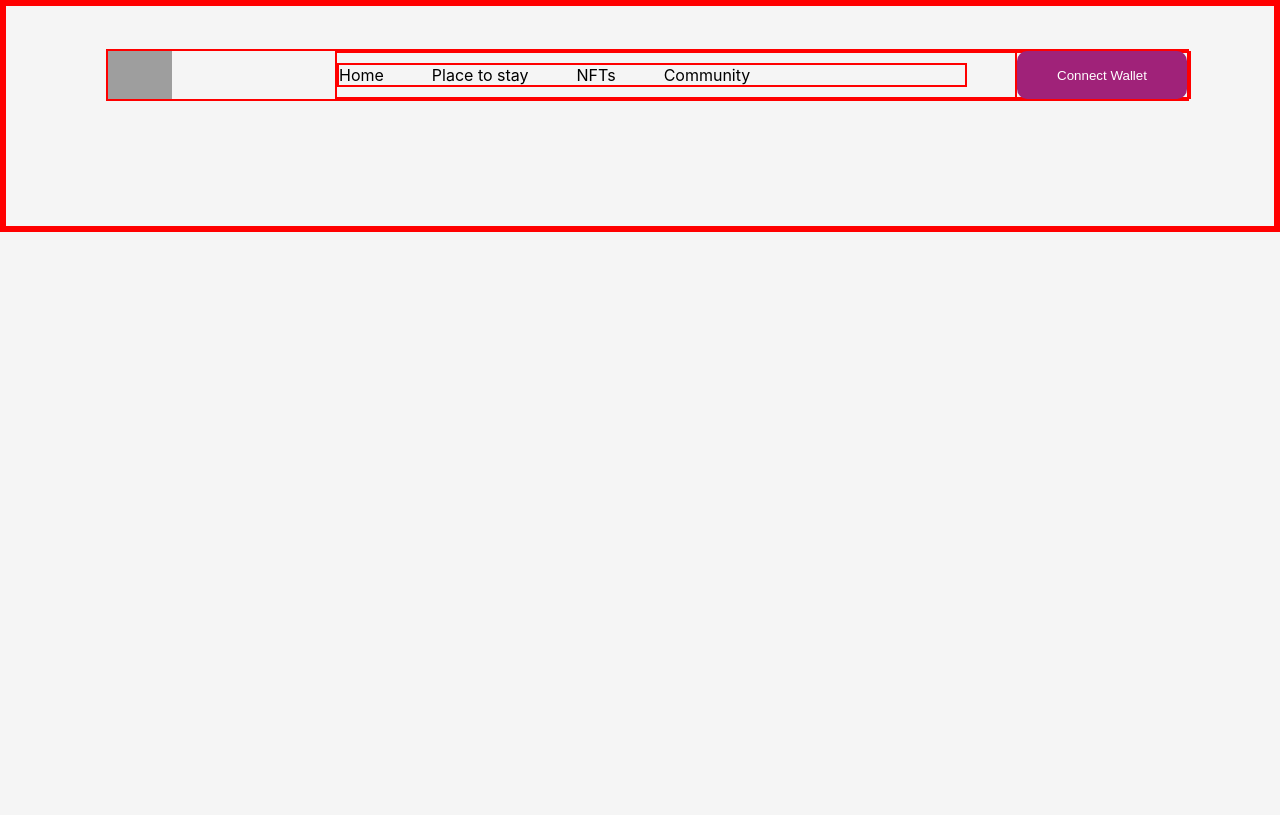
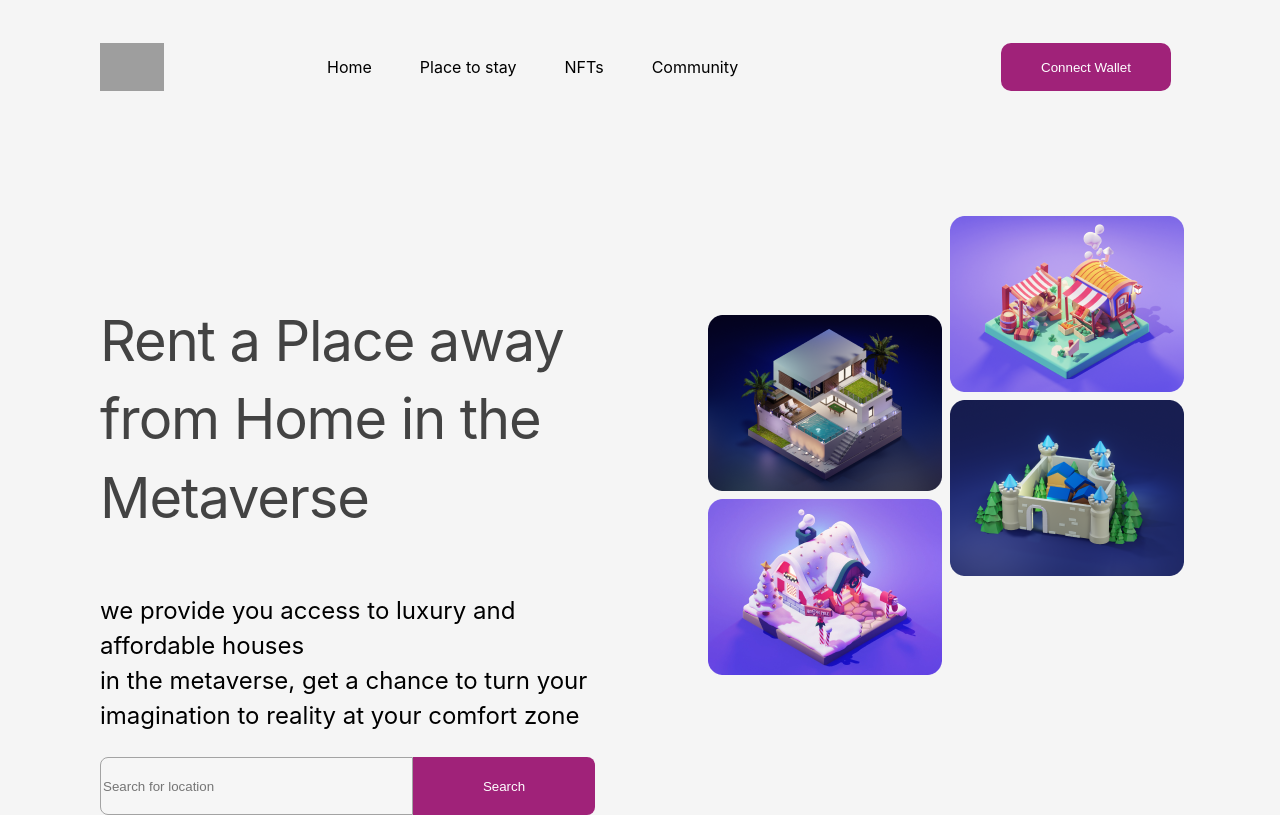
Before and after one commit to Chimz-Codes-ZM/metabnb, a React (Create React App) app: page / in a window 1280 px wide. Built offline with nearby package versions, Linux system fonts and the light colour scheme; grey boxes are pictures that could not be loaded.

Commit message:
added a hero section

```diff
--- a/src/App.css
+++ b/src/App.css
@@ -4,8 +4,9 @@ body {
 
 nav {display: flex;
     height: 48px;
+    width: 86%;
     margin: 43px 100px 125px 100px;
-    border: 2px solid red;
+    /* border: 2px solid red; */
 
 }
 
@@ -15,7 +16,7 @@ nav > img {
 
 
 div {
-    border: 2px solid red;
+    /* border: 2px solid red; */
 
 }
 
--- /dev/null
+++ b/src/Components/Section.js
@@ -0,0 +1,33 @@
+import React from "react";
+import Hero from "../Images/Home/Group 4028.png";
+
+function Section() {
+  return (
+    <div className="main-border">
+      <div className="hero-text">
+        <p className="hero-text1">
+          Rent a Place away from Home in the Metaverse
+        </p>
+        <p className="provide">
+          we provide you access to luxury and affordable houses
+          <br /> in the metaverse, get a chance to turn your
+          <br /> imagination to reality at your comfort zone
+        </p>
+        <div>
+          <input
+            type="text"
+            id="search"
+            name="search"
+            placeholder="Search for location"
+          ></input>
+          <input type="submit" value="Search" className="search"></input>
+        </div>
+      </div>
+      <div>
+        <img src={Hero} />
+      </div>
+    </div>
+  );
+}
+
+export default Section;
--- a/src/Pages/Front Page.js
+++ b/src/Pages/Front Page.js
@@ -1,11 +1,12 @@
 import React from "react"
 import Navbar from "../Components/Navbar"
-
+import Section from "../Components/Section"
 
 function First() {
     return (
         <div>
            <Navbar />
+           <Section />
         </div>
     )
 }
--- /dev/null
+++ b/src/Section.css
@@ -0,0 +1,61 @@
+body {
+  background-color: #f5f5f5;
+}
+
+.main-border {
+  display: flex;
+  height: 459px;
+  width: 84.7%;
+  margin-left: 100px;
+  /* border: solid blue 2px; */
+  gap: 99px;
+  padding: none;
+  margin-bottom: 67px;
+}
+
+.hero-text {
+  width: 52.9%;
+  height: 87%;
+  margin: 30px 0px;
+}
+
+.hero-text1 {
+    margin-top: none;
+  vertical-align: text-top;
+  font-weight: 400;
+  font-size: 56px;
+  line-height: 140%;
+  /* or 78px */
+
+  /* border: 2px solid ; */
+
+  letter-spacing: -0.02em;
+
+  /* text black */
+
+  color: #434343;
+}
+
+.provide {
+  font-weight: 400;
+  font-size: 24px;
+  line-height: 35px;
+}
+
+#search {
+  height: 54.08px;
+  width: 60.37%;
+  background: rgba(247, 247, 247, 0.1);
+  border: 1px solid #a3a3a3;
+  border-radius: 8px 0px 0px 8px;
+}
+
+.search {
+    width: 35.6%;
+    height: 58.08px;
+    gap: 10px;
+    border-radius: 0px 8px 8px 0px;
+    border: none;
+    background: linear-gradient(90deg, #A02279 11.45%, #A02279 11.45%);
+    color: white;
+}
--- a/src/index.js
+++ b/src/index.js
@@ -2,6 +2,7 @@ import React from 'react';
 import ReactDOM from 'react-dom/client';
 import './index.css';
 import './App.css';
+import './Section.css';
 import App from './App';
 
 
```
